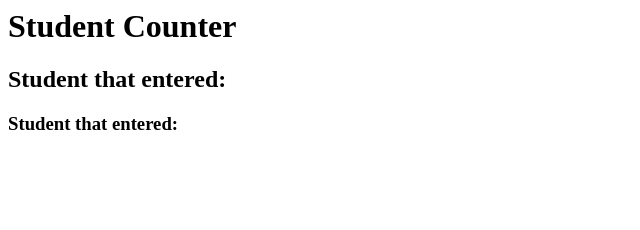
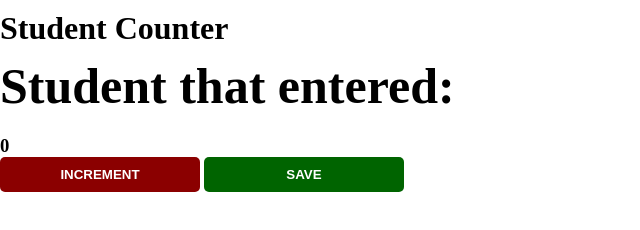
Before and after one commit to segunajibola/student-counter, a plain HTML site: page index.html in a window 1280 px wide. Shown: the whole page, without its empty margins (0-640 px from the left). Drawn offline with Linux system fonts and the light colour scheme.

Commit message:
first commit

```diff
--- a/index.html
+++ b/index.html
@@ -2,14 +2,16 @@
 <head>
     <meta charset="UTF-8">
     <meta http-equiv="X-UA-Compatible" content="IE=edge">
-    <meta name="viewport" content="width=, initial-scale=1.0">
+    <meta name="viewport" content="width=device-width, initial-scale=1.0">
+    <link rel="stylesheet" href="style.css">
     <title>Student Counter</title>
 </head>
 <body>
     <h1>Student Counter</h1>
     <h2>Student that entered:</h2>
-    <h3 id="count-el">Student that entered:</h3>
-
+    <h3 id="count-el">0</h3>
+    <button id="increment-btn" onclick="increment()">INCREMENT</button>
+    <button id="save-btn" onclick="save()">SAVE</button>
 
     <script src="script.js"></script>
 </body>
--- a/script.js
+++ b/script.js
@@ -1,3 +1,12 @@
 let count = 0
 
-increment.
+countEl = document.getElementById("count-el");
+
+function increment() {
+    count = count + 1
+    countEl.innerText = count
+}
+
+function save() {
+    console.log(count)
+}
--- a/style.css
+++ b/style.css
@@ -6,7 +6,7 @@
 
 h1 {
     margin-top: 10px;
-    maargin-bottom: 10px;
+    margin-bottom: 10px;
 }
 
 h2 {
@@ -22,7 +22,7 @@ button {
     color: white;
     font-weight: bold;
     width: 200px;
-    maargin-bottom: 5px;
+    margin-bottom: 5px;
     border-radius: 5px;
 }
 
```
